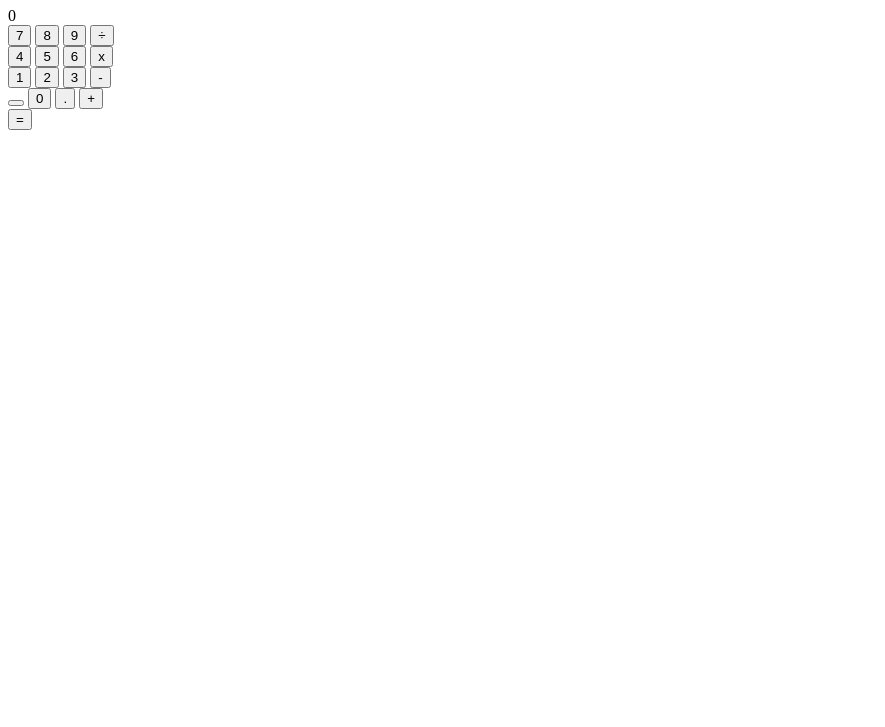
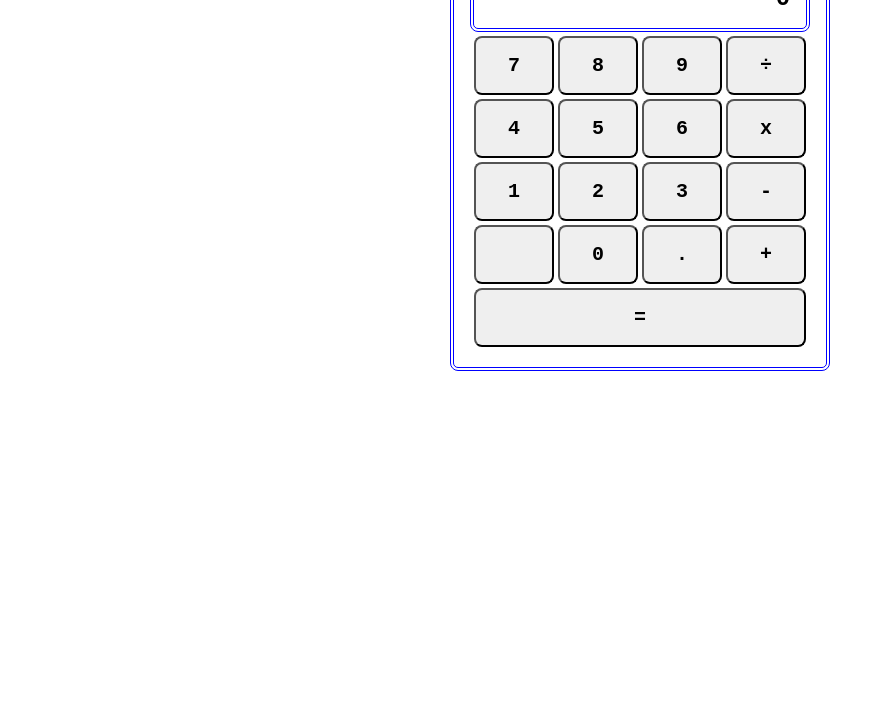
Before and after one commit to rc-gr/calculator, a plain HTML site: page index.html in a window 1280 px wide. Shown: the part 73-800 px from the top of the page, without its empty margins (0-885 px from the left). Drawn offline with Linux system fonts and the light colour scheme.

Commit message:
Add initial CSS

```diff
--- a/index.html
+++ b/index.html
@@ -8,35 +8,37 @@
   <link rel="stylesheet" href="style.css">
 </head>
 <body>
-  <h1 class="heading">Calculator</h1>
+  <div class="heading">Calculator</div>
+  <div class="container">
     <div class="calculator">
       <div class="display">0</div>
-    <div class="">
+      <div class="row">
         <button class="btn num">7</button>
         <button class="btn num">8</button>
         <button class="btn num">9</button>
         <button class="btn op">&div;</button>
       </div>
-    <div class="">
+      <div class="row">
         <button class="btn num">4</button>
         <button class="btn num">5</button>
         <button class="btn num">6</button>
         <button class="btn op">x</button>
       </div>
-    <div class="">
+      <div class="row">
         <button class="btn num">1</button>
         <button class="btn num">2</button>
         <button class="btn num">3</button>
         <button class="btn op">-</button>
       </div>
-    <div class="">
+      <div class="row">
         <button class="btn num"></button>
         <button class="btn num">0</button>
         <button class="btn num">.</button>
         <button class="btn op">+</button>
       </div>
-    <div class="">
+      <div class="row">
         <button class="btn equals">=</button>
+      </div>
     </div>
   </div>
 </body>
--- a/style.css
+++ b/style.css
@@ -0,0 +1,43 @@
+body, button {
+  font-family: 'Courier New', Courier, monospace;
+  margin: 0;
+  padding: 0;
+}
+
+.heading {
+  text-align: center;
+}
+
+.container {
+  display: flex;
+  justify-content: center;
+}
+
+.calculator {
+  border: 4px double blue;
+  border-radius: 8px;
+  padding: 16px;
+}
+
+.display {
+  border: 4px double blue;
+  border-radius: 8px;
+  padding: 16px;
+  text-align: right;
+  font-size: 24px;
+  font-weight: 800;
+}
+
+.row {
+  display: flex;
+  margin: 4px;
+  gap: 4px;
+}
+
+.btn {
+  border-radius: 8px;
+  padding: 16px 32px;
+  flex: 1;
+  font-size: 20px;
+  font-weight: 600;
+}
```
Lines whose indentation alone changed are shown as unchanged.
